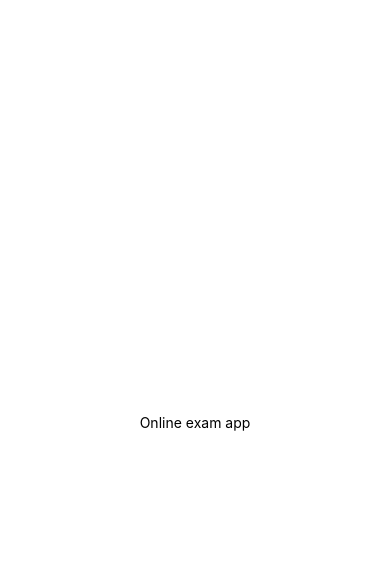
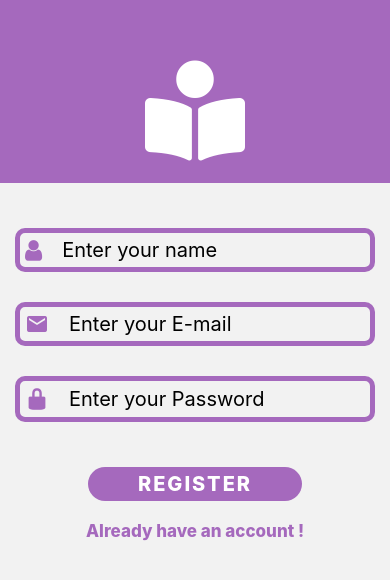
Before and after one commit to saketkumar9040/online-exam-app, a React Native app: screen /SignUp in a window 390 px wide. Shown: the top 580 px of the page. Built offline with nearby package versions, Linux system fonts and the light colour scheme.

Commit message:
style - completed user login and sign up screen

```diff
--- a/App.js
+++ b/App.js
@@ -1,20 +1,5 @@
-import { StatusBar } from 'expo-status-bar';
-import { StyleSheet, Text, View } from 'react-native';
+import AuthNavigator from "./navigations/AuthNavigator";
 
 export default function App() {
-  return (
-    <View style={styles.container}>
-      <Text>Online exam app</Text>
-      <StatusBar style="auto" />
-    </View>
-  );
+  return <AuthNavigator />;
 }
-
-const styles = StyleSheet.create({
-  container: {
-    flex: 1,
-    backgroundColor: '#fff',
-    alignItems: 'center',
-    justifyContent: 'center',
-  },
-});
--- a/app.json
+++ b/app.json
@@ -9,7 +9,15 @@
     "splash": {
       "image": "./assets/splash.png",
       "resizeMode": "contain",
-      "backgroundColor": "#ffffff"
+      "backgroundColor": "#A569BD"
+    },
+    "androidStatusBar": {
+      "barStyle": "light-content",
+      "backgroundColor": "#A569BD"
+    },
+    "androidNavigationBar": {
+      "barStyle": "light-content",
+      "backgroundColor": "#A569BD"
     },
     "assetBundlePatterns": [
       "**/*"
--- a/navigations/authNavigator.js
+++ b/navigations/authNavigator.js
@@ -1,28 +1,27 @@
 import { NavigationContainer } from "@react-navigation/native";
 import { createNativeStackNavigator } from "@react-navigation/native-stack";
-import HomeScreen from "../screens/HomeScreen";
 import LoginScreen from "../screens/LoginScreen";
 import SignUpScreen from "../screens/SignUpScreen";
+import MainNavigator from "./MainNavigator";
 
 const Stack = createNativeStackNavigator();
 
-const authNavigator = () => {
+const AuthNavigator = () => {
+
   const isauth = false;
 
   return (
     <NavigationContainer>
-      {isauth ? (
-        <Stack.Navigator>
-          <Stack.Screen name="Home" component={HomeScreen} />
-        </Stack.Navigator>
+      { isauth ? (
+          <MainNavigator/>
       ) : (
         <Stack.Navigator>
-          <Stack.Screen name="Login" component={LoginScreen} />
-          <Stack.Screen name="SignUp" component={SignUpScreen} />
+          <Stack.Screen name="Login" component={LoginScreen} options={{headerShown:false}}/>
+          <Stack.Screen name="SignUp" component={SignUpScreen} options={{headerShown:false}}/>
         </Stack.Navigator>
       )}
     </NavigationContainer>
   );
 };
 
-export default authNavigator;
+export default AuthNavigator;
--- a/navigations/mainNavigator.js
+++ b/navigations/mainNavigator.js
@@ -0,0 +1,14 @@
+import { createNativeStackNavigator } from "@react-navigation/native-stack";
+import HomeScreen from "../screens/HomeScreen";
+
+const Stack = createNativeStackNavigator();
+
+const MainNavigator = () => {
+  return (
+    <Stack.Navigator>
+    <Stack.Screen name="Home" component={HomeScreen} />
+  </Stack.Navigator>
+  )
+}
+
+export default MainNavigator;
--- a/package.json
+++ b/package.json
@@ -9,6 +9,7 @@
     "web": "expo start --web"
   },
   "dependencies": {
+    "@expo/vector-icons": "^13.0.0",
     "@react-navigation/bottom-tabs": "^6.5.8",
     "@react-navigation/native": "^6.1.7",
     "@react-navigation/native-stack": "^6.9.13",
--- a/screens/LoginScreen.js
+++ b/screens/LoginScreen.js
@@ -1,14 +1,128 @@
-import { StyleSheet, Text, View } from 'react-native'
-import React from 'react'
+import {
+  SafeAreaView,
+  StyleSheet,
+  Text,
+  View,
+  TextInput,
+  TouchableOpacity,
+  ScrollView,
+} from "react-native";
+import React, { useState } from "react";
 
-const LoginScreen = () => {
+import {
+  Entypo,
+  FontAwesome,
+  FontAwesome5,
+  MaterialIcons,
+} from "@expo/vector-icons";
+
+const LoginScreen = ({navigation,route}) => {
+  const [userDetails, setUserDetails] = useState({
+    email: "",
+    password: "",
+  });
+
+   const loginHandler = async () => {
+       console.log("logging in ...")
+   };
+
   return (
-    <View>
-      <Text>LoginScreen</Text>
-    </View>
-  )
-}
+    <SafeAreaView style={styles.container}>
+      <View style={styles.headerContainer}>
+        <FontAwesome5 name="book-reader" size={100} color="#fff" />
+      </View>
+        <ScrollView >
+      <View style={styles.inputContainer}>
+        <MaterialIcons name="email" size={24} color="#a569bd" />
+        <TextInput
+          style={styles.textInput}
+          placeholder="Enter your E-mail"
+          value={userDetails.email}
+          onChangeText={(e) => setUserDetails({ ...userDetails, email: e })}
+        />
+      </View>
+      <View style={styles.inputContainer}>
+        <Entypo name="lock" size={24} color="#a569bd" />
+        <TextInput
+          style={styles.textInput}
+          placeholder="Enter your Password"
+          value={userDetails.password}
+          onChangeText={(e) => setUserDetails({ ...userDetails, password: e })}
+        />
+      </View>
+      <TouchableOpacity style={styles.buttonContainer} onPress={()=>loginHandler()}>
+        <Text style={styles.buttonText}>LOGIN</Text>
+      </TouchableOpacity>
+      <View style={styles.registerContainer}>
+        <Text style={styles.noAccountText}>Doesn't have an account !</Text>
+        <TouchableOpacity style={styles.registerButtonContainer} onPress={()=>navigation.navigate("SignUp")}>
+            <Text style={styles.registerButtonText}> REGISTER</Text>
+        </TouchableOpacity>
+      </View>
+      </ScrollView>
+    </SafeAreaView>
+  );
+};
 
-export default LoginScreen
+export default LoginScreen;
 
-const styles = StyleSheet.create({})
+const styles = StyleSheet.create({
+  container: {},
+  headerContainer: {
+    height: "40%",
+    alignItems: "center",
+    justifyContent: "center",
+    backgroundColor: "#a569bd",
+    paddingTop: 40,
+    marginBottom: 30,
+  },
+  inputContainer: {
+    flexDirection: "row",
+    alignItems: "center",
+    padding: 5,
+    margin: 15,
+    borderWidth: 5,
+    borderColor: "#a569bd",
+    borderRadius: 10,
+  },
+  textInput: {
+    fontSize: 20,
+    paddingLeft: 20,
+  },
+  buttonContainer: {
+    marginTop: 30,
+    alignSelf: "center",
+    backgroundColor: "#a569bd",
+    borderRadius: 50,
+  },
+  buttonText: {
+    paddingHorizontal: 50,
+    padding: 5,
+    color: "#fff",
+    fontSize: 20,
+    fontWeight: "800",
+    letterSpacing: 2,
+  },
+  registerContainer:{
+    marginTop:20,
+    alignItems:"center"
+  },
+  noAccountText:{
+    fontSize:17,
+    fontWeight:"800",
+    color:"#a569bd"
+  },
+  registerButtonContainer:{
+    marginTop:20,
+    paddingHorizontal:50,
+    borderWidth:3,
+    borderColor:"green",
+    borderRadius:50,
+  },
+  registerButtonText:{
+    fontSize:17,
+    fontWeight:"800",
+    color:"green"
+  }
+
+});
--- a/screens/SignUpScreen.js
+++ b/screens/SignUpScreen.js
@@ -1,14 +1,143 @@
-import { StyleSheet, Text, View } from 'react-native';
-import React from 'react';
+import {
+    SafeAreaView,
+    StyleSheet,
+    Text,
+    View,
+    TextInput,
+    TouchableOpacity,
+    ScrollView,
+  } from "react-native";
+  import React, { useState } from "react";
 
-const SignUpScreen = () => {
-  return (
-    <View>
-      <Text>SignUpScreen</Text>
-    </View>
-  )
-};
+  import {
+    Entypo,
+    FontAwesome,
+    FontAwesome5,
+    MaterialIcons,
+  } from "@expo/vector-icons";
 
-export default SignUpScreen;
+  const SignUpScreen = ({navigation,route}) => {
+    const [userDetails, setUserDetails] = useState({
+      name: "",
+      email: "",
+      password: "",
+    });
 
-const styles = StyleSheet.create({});
+     const signUpHandler = async () => {
+       console.log("signing in ...")
+     };
+
+    return (
+      <SafeAreaView style={styles.container}>
+        <View style={styles.headerContainer}>
+          <FontAwesome5 name="book-reader" size={100} color="#fff" />
+        </View>
+          <ScrollView >
+        <View style={styles.inputContainer}>
+          <FontAwesome
+            name="user"
+            size={24}
+            color="#a569bd"
+            value={userDetails.name}
+          />
+          <TextInput
+            style={styles.textInput}
+            placeholder="Enter your name"
+            value={userDetails.name}
+            onChangeText={(e)=>setUserDetails({...userDetails,name:e})}
+          />
+        </View>
+        <View style={styles.inputContainer}>
+          <MaterialIcons name="email" size={24} color="#a569bd" />
+          <TextInput
+            style={styles.textInput}
+            placeholder="Enter your E-mail"
+            value={userDetails.email}
+            onChangeText={(e) => setUserDetails({ ...userDetails, email: e })}
+          />
+        </View>
+        <View style={styles.inputContainer}>
+          <Entypo name="lock" size={24} color="#a569bd" />
+          <TextInput
+            style={styles.textInput}
+            placeholder="Enter your Password"
+            value={userDetails.password}
+            onChangeText={(e) => setUserDetails({ ...userDetails, password: e })}
+          />
+        </View>
+        <TouchableOpacity style={styles.buttonContainer} onPress={()=>signUpHandler()}>
+          <Text style={styles.buttonText}>REGISTER</Text>
+        </TouchableOpacity>
+        <View style={styles.registerContainer}>
+          <Text style={styles.noAccountText}>Already have an account !</Text>
+          <TouchableOpacity style={styles.registerButtonContainer} onPress={()=>navigation.navigate("Login")}>
+              <Text style={styles.registerButtonText}>LOGIN</Text>
+          </TouchableOpacity>
+        </View>
+        </ScrollView>
+      </SafeAreaView>
+    );
+  };
+
+  export default SignUpScreen;
+
+  const styles = StyleSheet.create({
+    container: {},
+    headerContainer: {
+      height: "33%",
+      alignItems: "center",
+      justifyContent: "center",
+      backgroundColor: "#a569bd",
+      paddingTop: 40,
+      marginBottom: 30,
+    },
+    inputContainer: {
+      flexDirection: "row",
+      alignItems: "center",
+      padding: 5,
+      margin: 15,
+      borderWidth: 5,
+      borderColor: "#a569bd",
+      borderRadius: 10,
+    },
+    textInput: {
+      fontSize: 20,
+      paddingLeft: 20,
+    },
+    buttonContainer: {
+      marginTop: 30,
+      alignSelf: "center",
+      backgroundColor: "#a569bd",
+      borderRadius: 50,
+    },
+    buttonText: {
+      paddingHorizontal: 50,
+      padding: 5,
+      color: "#fff",
+      fontSize: 20,
+      fontWeight: "800",
+      letterSpacing: 2,
+    },
+    registerContainer:{
+      marginTop:20,
+      alignItems:"center"
+    },
+    noAccountText:{
+      fontSize:17,
+      fontWeight:"800",
+      color:"#a569bd"
+    },
+    registerButtonContainer:{
+      marginTop:20,
+      paddingHorizontal:50,
+      borderWidth:3,
+      borderColor:"green",
+      borderRadius:50,
+    },
+    registerButtonText:{
+      fontSize:17,
+      fontWeight:"800",
+      color:"green"
+    }
+
+  });
```
Also changed, not shown: 1 other file (tests, documents, lock files or other folders).
